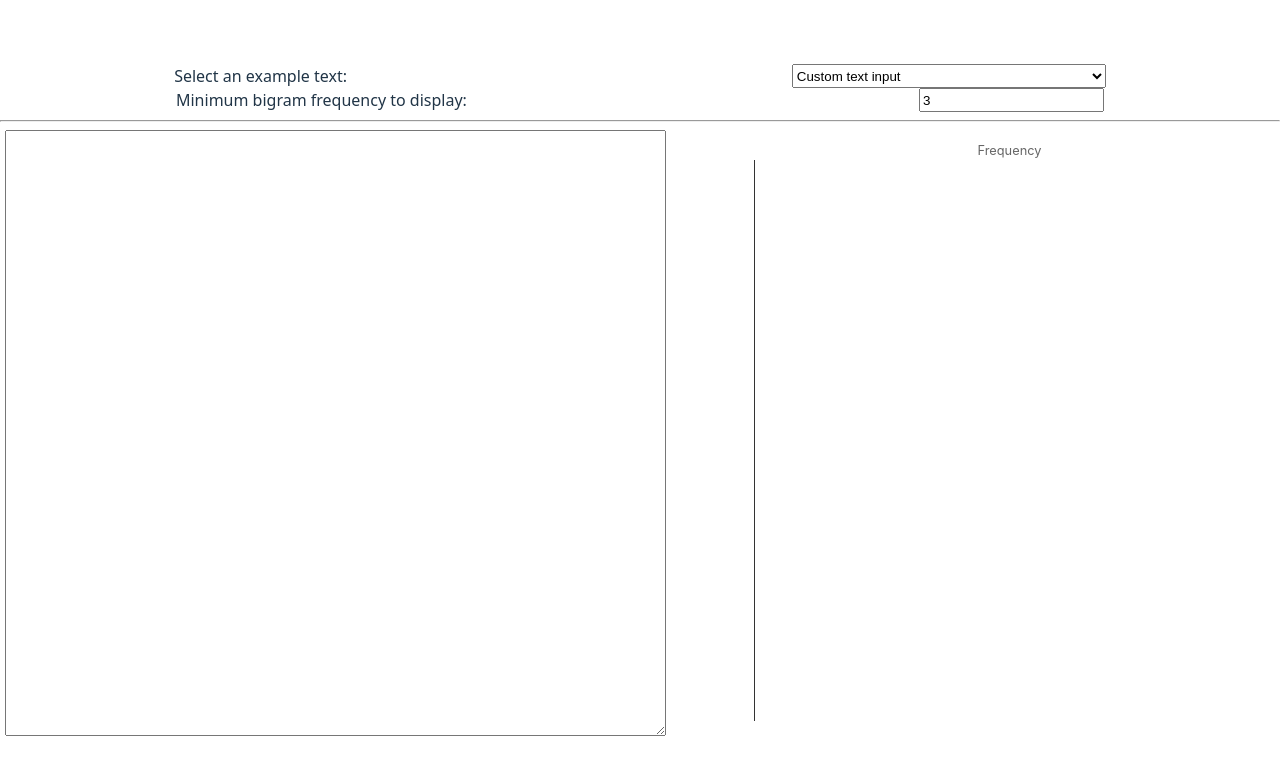
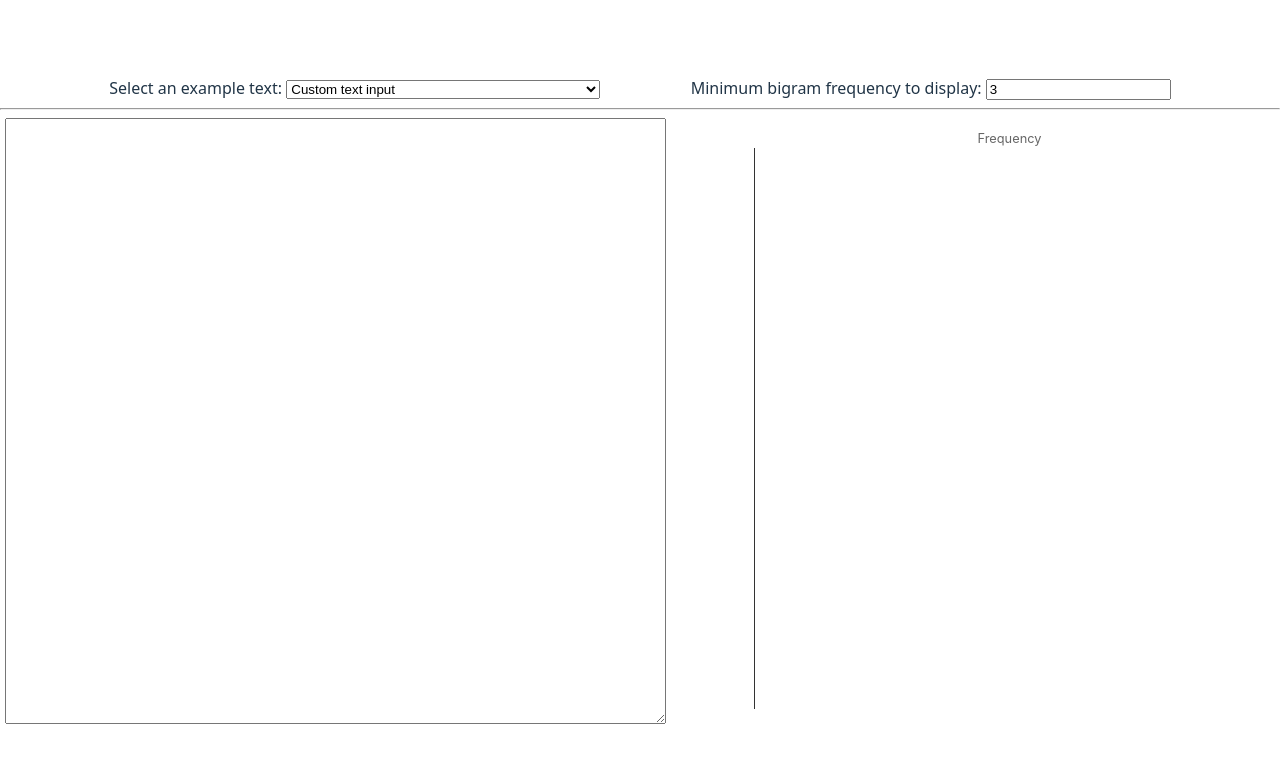
Before and after one commit to josh-frank/bigram-histogram-front, a React (Vite) app: page / in a window 1280 px wide. Shown: the top 770 px of the page. Built offline with nearby package versions, Linux system fonts and the light colour scheme.

Commit message:
styling and copy edits pt2

```diff
--- a/src/App.jsx
+++ b/src/App.jsx
@@ -69,7 +69,7 @@ function App() {
 
     <form>
 
-      <section>
+      <div>
         <label htmlFor='example-text'>Select an example text:</label>
         &nbsp;
         <select
@@ -87,9 +87,9 @@ function App() {
             <option key={ title } value={ title }>{ title }</option>
           ) }
         </select>
-      </section>
+      </div>
 
-      <section>
+      <div>
         <label htmlFor='minimum-freq'>Minimum bigram frequency to display:</label>
         &nbsp;
         <input
@@ -101,7 +101,7 @@ function App() {
           }
           min={ 2 }
         />
-      </section>
+      </div>
 
     </form>
 
```
